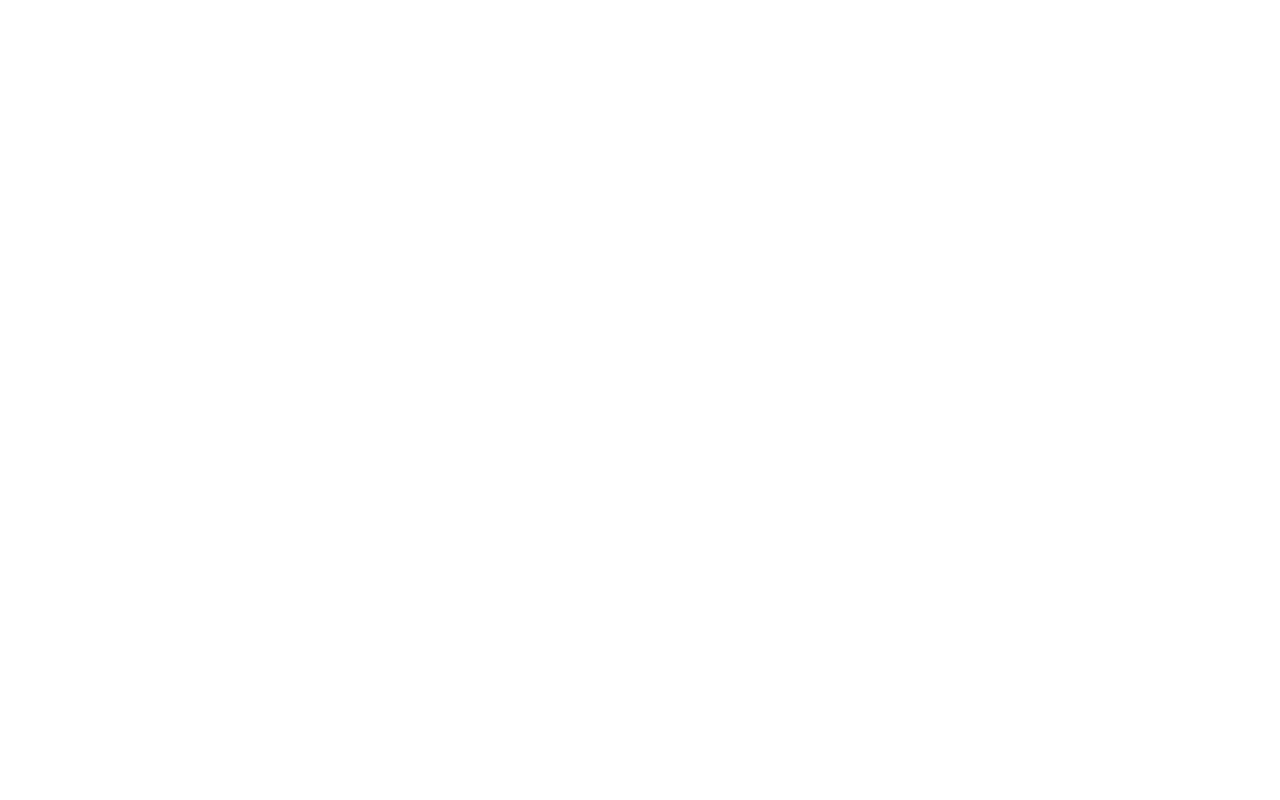
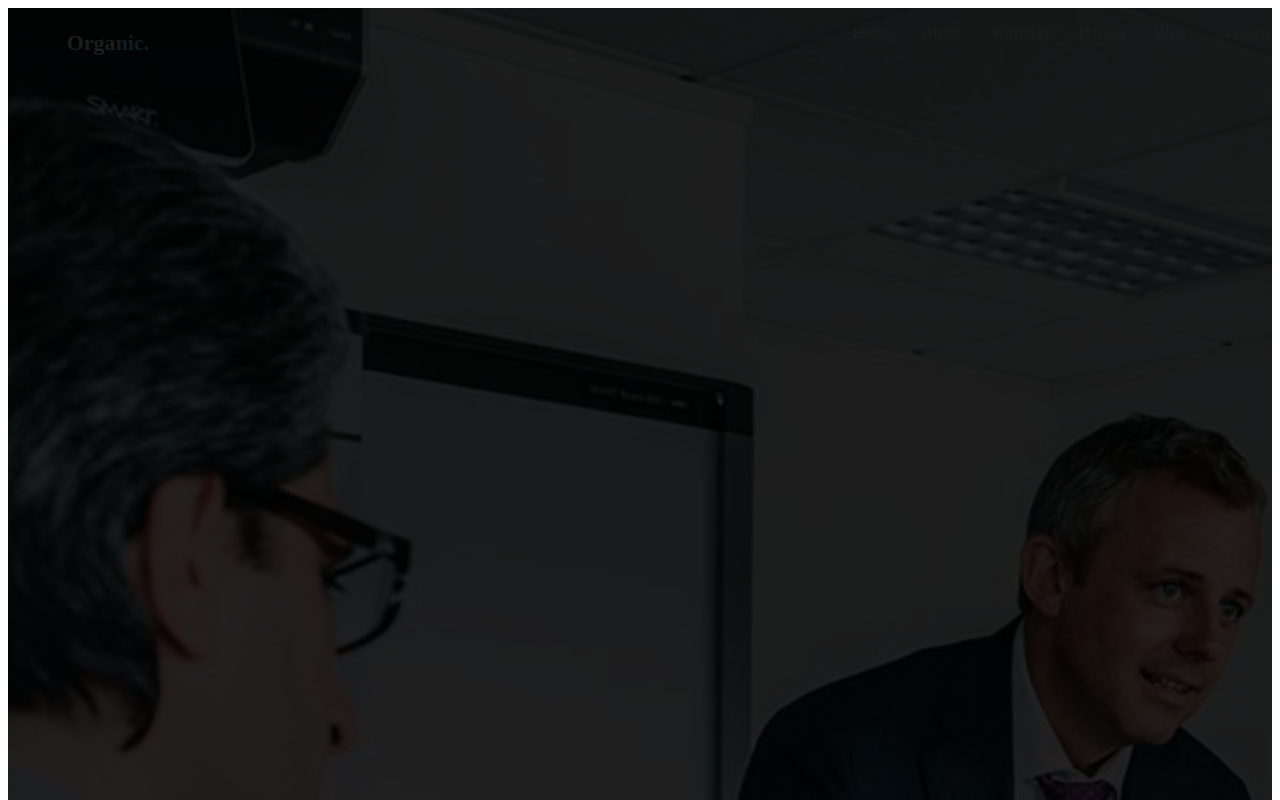
Before and after one commit to LaCaZze/Organic_web_Anna_Michael, a plain HTML site: page index.html in a window 1280 px wide. Shown: the top 800 px of the page. Drawn offline with Linux system fonts and the light colour scheme.

Commit message:
First Page 1

```diff
--- a/css/style.css
+++ b/css/style.css
@@ -0,0 +1,62 @@
+body{
+    background-color: re;
+}
+
+
+
+header{ display: flex;
+
+}
+
+
+.background{
+    background-image: url(../img/home.jpg);
+    background-repeat: no-repeat;
+    height: 2000px;
+    background-size: cover;
+    filter: brightness(15%)
+}
+
+
+nav{
+    width: 85%;
+    display: flex;
+    justify-content: flex-end;
+}
+
+ul{
+    display: flex;
+    list-style: none;
+}
+
+li a{
+    padding-left: 30px;
+    text-decoration: none;
+    color: #c4c4c5
+}
+
+.icon{
+    font-family: fontAwesome;
+    width: 200px;
+    text-align: center;
+    font-size: 22px;
+    color: #c4c4c5;
+
+}
+
+p .blue{
+    color: #61c6ea;
+}
+
+
+
+
+/* .zindex1{
+    position: relative;
+    z-index: 1;
+}
+
+.zindex2{
+    position: relative;
+    z-index: 2;
+}   */
--- a/index.html
+++ b/index.html
@@ -4,9 +4,25 @@
     <meta charset="UTF-8">
     <meta name="viewport" content="width=device-width, initial-scale=1.0">
     <meta http-equiv="X-UA-Compatible" content="ie=edge">
+    <link rel="stylesheet" href="css/style.css">
     <title>Organic</title>
 </head>
 <body>
+    <div class="background">
+    <header >
+            <b><p class="icon">Orga<span class="blue">nic.</span></p></b>
+                <nav>
+                    <ul>
+                        <li><a href="#">Home</a></li>
+                        <li><a href="#">About</a></li>
+                        <li><a href="#">Portfolio</a></li>
+                        <li><a href="#">Pricing</a></li>
+                        <li><a href="#">Blog</a></li>
+                        <li><a href="#">Contacts</a></li>
+                    </ul>
+                </nav>
+    </header>
+</div>
 
 </body>
 </html>
```
